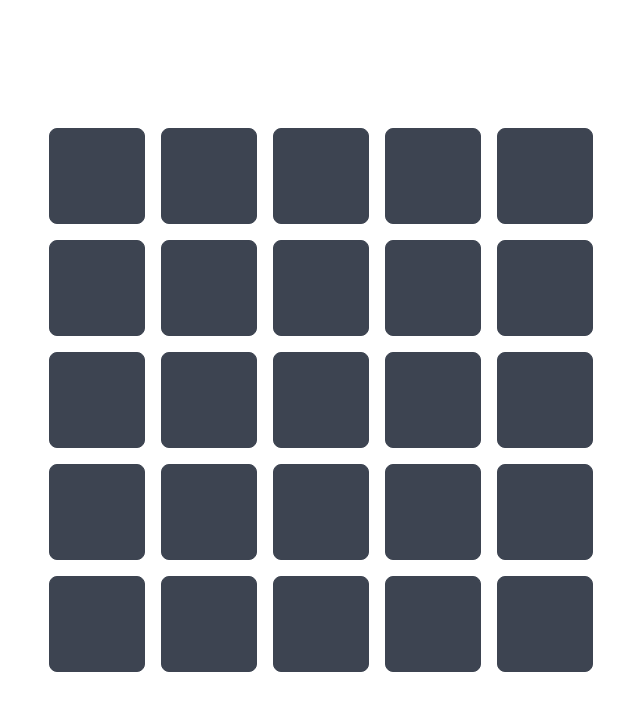
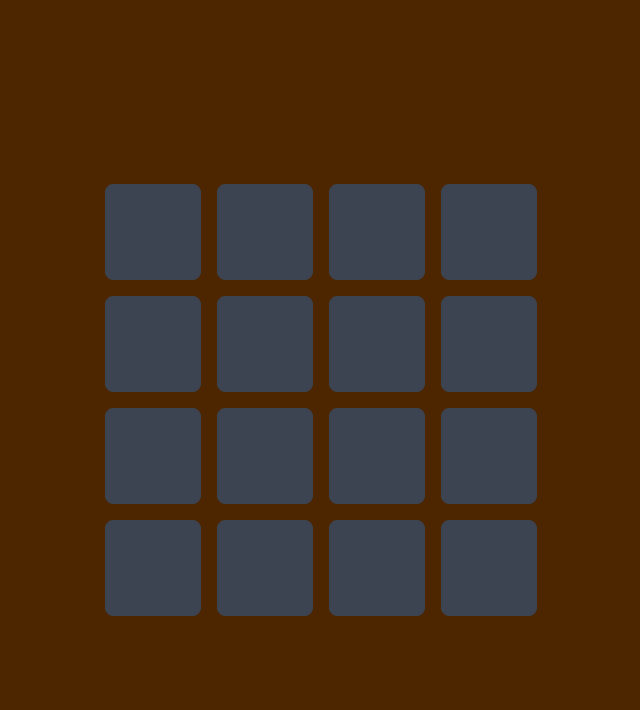
Before and after one commit to tnfssc/t3p, a React (Vite) app: page / in a window 1280 px wide. Shown: the top 710 px of the page, without its empty margins (319-959 px from the left). Built offline with nearby package versions, Linux system fonts and the light colour scheme.

Commit message:
feat: See description
Draw logic
Used Values

```diff
--- a/package.json
+++ b/package.json
@@ -22,11 +22,13 @@
     "@testing-library/user-event": "^14.4.3",
     "@types/react": "^18.0.26",
     "@types/react-dom": "^18.0.10",
+    "@types/react-helmet": "^6.1.6",
     "@typescript-eslint/eslint-plugin": "^5.40.1",
     "@typescript-eslint/parser": "^5.40.1",
     "@vitejs/plugin-react-swc": "^3.0.1",
     "@vitest/coverage-c8": "^0.24.3",
     "autoprefixer": "^10.4.12",
+    "clsx": "^1.2.1",
     "cross-fetch": "^3.1.5",
     "daisyui": "^2.46.1",
     "eslint": "^8.26.0",
@@ -40,6 +42,7 @@
     "react": "^18.2.0",
     "react-contexify": "^6.0.0",
     "react-dom": "^18.2.0",
+    "react-helmet": "^6.1.0",
     "stylelint": "^14.14.0",
     "stylelint-config-prettier": "^9.0.4",
     "stylelint-config-standard": "^29.0.0",
--- a/src/components/Cell.tsx
+++ b/src/components/Cell.tsx
@@ -1,4 +1,5 @@
 import { Cell, useGameStore } from "@store/gameStore";
+import clsx from "clsx";
 import { Menu, Item, useContextMenu } from "react-contexify";
 import "react-contexify/ReactContexify.css";
 
@@ -10,23 +11,26 @@ export interface CellProps {
 
 const Cell: React.FC<CellProps> = ({ cell, rowIndex, colIndex }) => {
   const menuId = `context-menu-id-${rowIndex}-${colIndex}`;
-  const { show } = useContextMenu({ id: menuId });
+  const { show, hideAll } = useContextMenu({ id: menuId });
   const play = useGameStore((s) => s.play);
   const players = useGameStore((s) => s.players);
   const maxValue = useGameStore((s) => s.maxValue);
+  const currentPlayer = players[useGameStore((s) => s.turns.current)];
 
+  const color =
+    cell.playerIndex !== null ? players[cell.playerIndex].color : undefined;
   const backgroundColor =
-    cell.playerIndex !== null ? players[cell.playerIndex].color : undefined;
+    cell.playerIndex !== null ? players[cell.playerIndex].bgColor : undefined;
   return (
     <>
       <button
         key={`row-${rowIndex}`}
         className="h-24 w-24 m-2 btn text-4xl"
-        style={{ backgroundColor }}
+        style={{ backgroundColor, color }}
         onClick={() => play(rowIndex, colIndex)}
         onContextMenu={(e) => show({ event: e })}
       >
-        {cell.value ?? ""}
+        {cell.value || ""}
       </button>
 
       <Menu
@@ -36,19 +40,37 @@ const Cell: React.FC<CellProps> = ({ cell, rowIndex, colIndex }) => {
         style={{
           gridTemplateColumns: Array.from(
             { length: Math.sqrt(maxValue) },
-            () => "1fr"
+            () => "auto"
           ).join(" "),
+          transitionDelay: "0ms",
         }}
       >
-        {Array.from({ length: maxValue }, (_, i) => i + 1).map((value) => (
-          <Item
-            key={value}
-            onClick={() => play(rowIndex, colIndex, value)}
-            className="min-w-0"
-          >
-            <button className="btn btn-primary btn-square">{value}</button>
-          </Item>
-        ))}
+        {Array.from({ length: maxValue }, (_, i) => i + 1).map((value) => {
+          const disabled =
+            currentPlayer.usedValues.includes(value) ||
+            (cell.value ?? 0) >= value;
+
+          const handleClick = () => {
+            play(rowIndex, colIndex, value);
+            hideAll();
+          };
+          return (
+            <Item
+              key={value}
+              onClick={handleClick}
+              className="min-w-0"
+              disabled={disabled}
+            >
+              <button
+                className={clsx("btn btn-primary btn-square", {
+                  "btn-disabled": disabled,
+                })}
+              >
+                {value}
+              </button>
+            </Item>
+          );
+        })}
       </Menu>
     </>
   );
--- /dev/null
+++ b/src/components/Dialog.tsx
@@ -0,0 +1,20 @@
+import clsx from "clsx";
+
+export interface DialogProps {
+  children: React.ReactNode;
+  open: boolean;
+}
+
+const Dialog: React.FC<DialogProps> = ({ children, open }) => {
+  return (
+    <div
+      className={clsx("modal modal-bottom sm:modal-middle", {
+        "modal-open": open,
+      })}
+    >
+      <div className="modal-box">{children}</div>
+    </div>
+  );
+};
+
+export default Dialog;
--- /dev/null
+++ b/src/components/T3P.tsx
@@ -0,0 +1,63 @@
+import Helmet from "react-helmet";
+import Cell from "@components/Cell";
+import Dialog from "@components/Dialog";
+import { useGameStore } from "@store/gameStore";
+
+const T3P = () => {
+  const grid = useGameStore((s) => s.grid);
+  const players = useGameStore((s) => s.players);
+  const currentPlayer = players[useGameStore((s) => s.turns.current)];
+  const winner = useGameStore((s) => s.victory.playerIndex);
+  const reset = useGameStore((s) => s.reset);
+  return (
+    <>
+      <style style={{ display: "none" }}>
+        {`
+          body {
+            background-color: ${currentPlayer.color};
+            transition: background-color 0.5s ease;
+          }
+        `}
+      </style>
+      <Helmet
+        bodyAttributes={{
+          // eslint-disable-next-line @typescript-eslint/ban-ts-comment
+          // @ts-ignore
+          style: `background-color: ${currentPlayer.color}; transition: "background-color 0.5s ease"`,
+        }}
+      />
+      <div
+        className="grid"
+        style={{ gridTemplateColumns: `repeat(${grid.size}, 1fr)` }}
+      >
+        {grid.cells.map((col, colIndex) => (
+          <div key={`col-${colIndex}`}>
+            {col.map((cell, rowIndex) => {
+              return (
+                <Cell
+                  key={`row-${rowIndex}`}
+                  cell={cell}
+                  rowIndex={rowIndex}
+                  colIndex={colIndex}
+                />
+              );
+            })}
+          </div>
+        ))}
+      </div>
+      <Dialog open={winner !== null}>
+        <h1 className="text-4xl">{winner !== -1 ? "Victory!" : "Draw"}</h1>
+        {winner !== null && winner >= 0 && (
+          <h2 className="text-6xl">{players[winner].name} won!</h2>
+        )}
+        <div className="modal-action">
+          <button className="btn btn-primary" onClick={() => reset()}>
+            Play again
+          </button>
+        </div>
+      </Dialog>
+    </>
+  );
+};
+
+export default T3P;
--- a/src/pages/index.tsx
+++ b/src/pages/index.tsx
@@ -1,39 +1,7 @@
-import Cell from "@components/Cell";
-import { useGameStore } from "@store/gameStore";
+import T3P from "@components/T3P";
 
 const Home = () => {
-  const grid = useGameStore((s) => s.grid);
-  const players = useGameStore((s) => s.players);
-  const winner = useGameStore((s) => s.victory.playerIndex);
-  if (winner !== null) {
-    return (
-      <div>
-        <h1>Victory!</h1>
-        <h2>{players[winner].name} won!</h2>
-      </div>
-    );
-  }
-  return (
-    <div
-      className="grid"
-      style={{ gridTemplateColumns: `repeat(${grid.size}, 1fr)` }}
-    >
-      {grid.cells.map((col, colIndex) => (
-        <div key={`col-${colIndex}`}>
-          {col.map((cell, rowIndex) => {
-            return (
-              <Cell
-                key={`row-${rowIndex}`}
-                cell={cell}
-                rowIndex={rowIndex}
-                colIndex={colIndex}
-              />
-            );
-          })}
-        </div>
-      ))}
-    </div>
-  );
+  return <T3P />;
 };
 
 export default Home;
--- a/src/store/gameStore.ts
+++ b/src/store/gameStore.ts
@@ -9,7 +9,9 @@ export type Cell = {
 export type Player = {
   name: string;
   color: string;
+  bgColor: string;
   score: number;
+  usedValues: number[];
 };
 
 export interface GameStore {
@@ -39,16 +41,21 @@ const makeGrid = (size: number): Cell[][] =>
   );
 
 const makePlayers = (numberOfPlayers: number): Player[] =>
-  Array.from({ length: numberOfPlayers }, (_, index) => ({
-    name: `Player ${index + 1}`,
-    color: `hsl(${(index * 360) / numberOfPlayers}, 100%, 20%)`,
-    score: 0,
-  }));
+  Array.from({ length: numberOfPlayers }, (_, index) => {
+    const hue = (index * 360) / numberOfPlayers + 30;
+    return {
+      name: `Player ${index + 1}`,
+      color: `hsl(${hue}, 100%, 15%)`,
+      bgColor: `hsl(${hue}, 100%, 50%)`,
+      score: 0,
+      usedValues: [],
+    };
+  });
 
 /**@default */
 const numberOfPlayers = 2;
 /**@default */
-const size = 5;
+const size = 4;
 
 export const useGameStore = zustand<GameStore>((set, get) => ({
   grid: {
@@ -64,7 +71,12 @@ export const useGameStore = zustand<GameStore>((set, get) => ({
     set((state) =>
       produce(state, (draft) => {
         const cell = draft.grid.cells[col][row];
-        if (cell.playerIndex === null || (cell.value ?? 0) < value) {
+        if (
+          (cell.playerIndex === null || (cell.value ?? 0) < value) &&
+          !draft.players[draft.turns.current].usedValues.includes(value)
+        ) {
+          if (value > 0)
+            draft.players[draft.turns.current].usedValues.push(value);
           cell.playerIndex = draft.turns.current;
           cell.value = value;
           draft.turns.current = (draft.turns.current + 1) % numberOfPlayers;
@@ -107,6 +119,18 @@ export const useGameStore = zustand<GameStore>((set, get) => ({
             draft.victory.playerIndex = playerIndex;
           })
         );
+
+      if (
+        cells.every((col) => col.every((cell) => cell.value !== null)) &&
+        get().players.every(
+          (player) => player.usedValues.length === get().maxValue
+        )
+      )
+        return set((state) =>
+          produce(state, (draft) => {
+            draft.victory.playerIndex = -1;
+          })
+        );
     },
   },
   reset: (numberOfPlayers, size) => {
```
Also changed, not shown: 1 other file (tests, documents, lock files or other folders).
